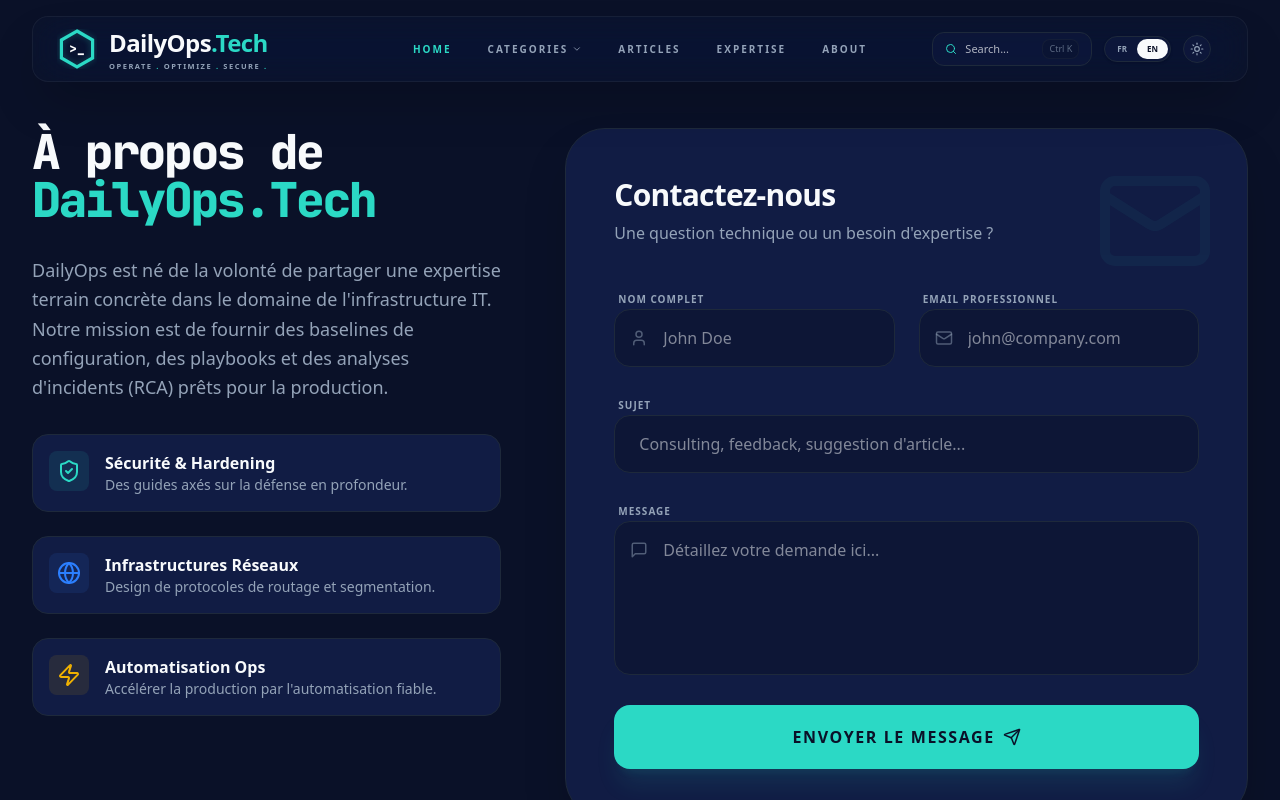
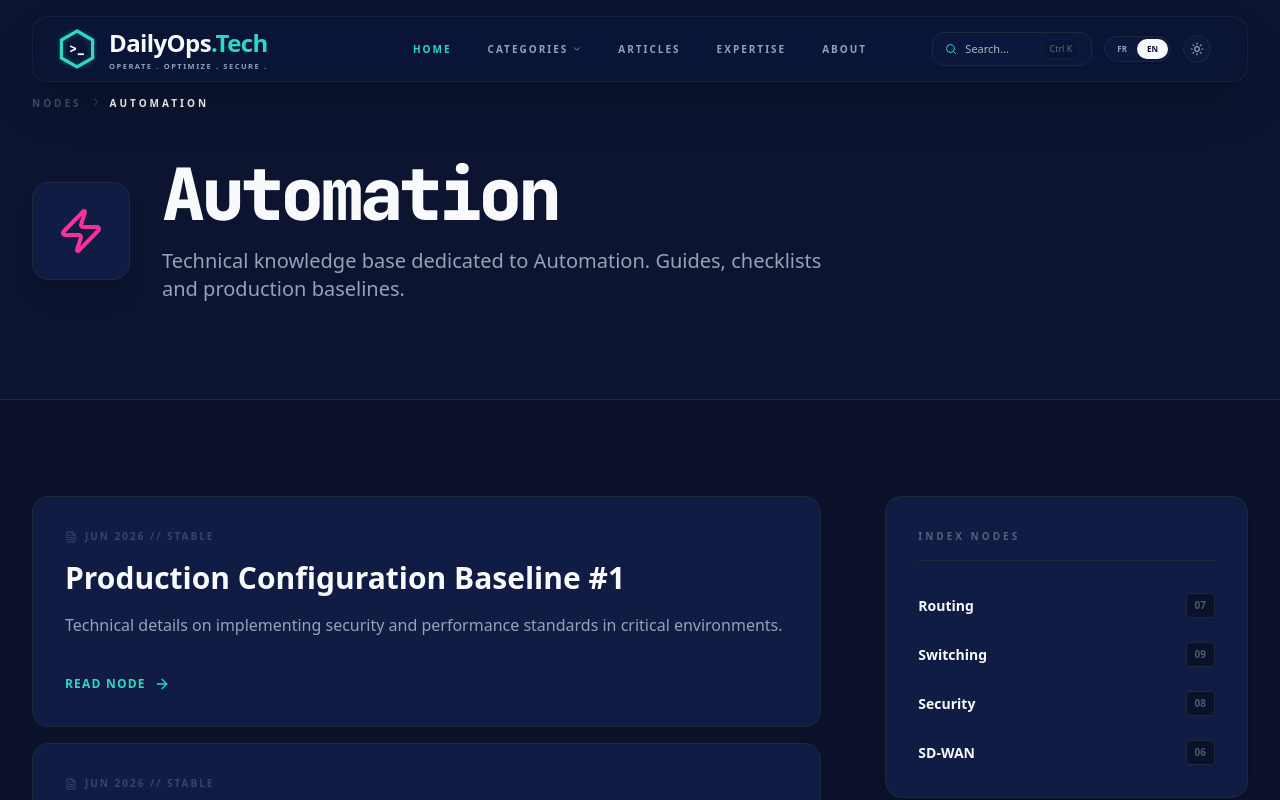
Before and after one commit to lepfsi/Site-PP, a Next.js app: page /category/automation in a window 1280 px wide. Shown: the top 800 px of the page. Built offline with nearby package versions, Linux system fonts and the light colour scheme.

Commit message:
Fix color

```diff
--- a/src/app/category/[slug]/page.tsx
+++ b/src/app/category/[slug]/page.tsx
@@ -2,185 +2,116 @@
 
 import Navbar from "@/components/Navbar";
 import Footer from "@/components/Footer";
-import { motion } from "framer-motion";
-import { Mail, Send, User, MessageSquare, ShieldCheck, Globe, Zap, RefreshCw } from "lucide-react";
-import { useState } from "react";
+import { Network, Shield, Server, Cloud, Wrench, ChevronRight, FileText, ArrowRight, Zap, Globe, Bug } from "lucide-react";
+import Link from "next/link";
+import { useParams } from "next/navigation";
 import { useLanguage } from "@/lib/LanguageContext";
 
-export default function AboutPage() {
-  const { t } = useLanguage();
-  const [formData, setFormData] = useState({
-    name: "",
-    email: "",
-    subject: "",
-    message: ""
-  });
-  const [submitted, setSubmitted] = useState(false);
+const categoriesInfo = {
+  networking: { icon: Globe, color: "text-blue-500" },
+  cybersecurity: { icon: Shield, color: "text-purple-500" },
+  infrastructure: { icon: Server, color: "text-emerald-500" },
+  cloud: { icon: Cloud, color: "text-blue-400" },
+  automation: { icon: Zap, color: "text-pink-500" },
+  troubleshooting: { icon: Bug, color: "text-orange-500" },
+};
 
-  const handleSubmit = (e: React.FormEvent) => {
-    e.preventDefault();
-    setSubmitted(true);
-    // Simulate API call
-    setTimeout(() => {
-      setSubmitted(false);
-      setFormData({ name: "", email: "", subject: "", message: "" });
-      alert("Message envoyé avec succès ! Nous vous recontacterons bientôt.");
-    }, 2000);
-  };
+export default function CategoryPage() {
+  const params = useParams();
+  const { lang } = useLanguage();
+  const slug = params.slug as string;
+  const category = categoriesInfo[slug as keyof typeof categoriesInfo] || categoriesInfo.networking;
+
+  const title = slug.charAt(0).toUpperCase() + slug.slice(1);
 
   return (
     <main className="min-h-screen flex flex-col bg-bg-primary">
       <Navbar />
+      <div className="flex-grow">
+        <header className="py-24 border-b border-border-main bg-bg-secondary/30 relative overflow-hidden">
+          <div className="scanline"></div>
+          <div className="mx-auto max-w-7xl px-4 sm:px-6 lg:px-8 relative z-10">
+            <nav className="flex mb-12 text-[10px] font-black text-text-secondary/40 uppercase tracking-[0.3em]">
+              <Link href="/" className="hover:text-turquoise transition-colors">Nodes</Link>
+              <ChevronRight className="mx-2 h-3 w-3" />
+              <span className="text-text-primary">{title}</span>
+            </nav>
+            <div className="flex items-center space-x-8">
+              <div className={`p-6 rounded-2xl bg-bg-secondary border border-border-main shadow-xl ${category.color}`}>
+                <category.icon size={48} />
+              </div>
+              <div>
+                <h1 className="text-5xl md:text-7xl font-black text-text-primary tracking-tighter code-font">{title}</h1>
+                <p className="mt-4 text-text-secondary text-xl font-medium max-w-2xl">
+                  {lang === "FR"
+                    ? `Base de connaissances technique dédiée au ${title}. Guides, checklists et baselines de production.`
+                    : `Technical knowledge base dedicated to ${title}. Guides, checklists and production baselines.`}
+                </p>
+              </div>
+            </div>
+          </div>
+        </header>
 
-      <div className="flex-grow pt-32 pb-24">
-        <div className="container-custom">
-          <div className="grid grid-cols-1 lg:grid-cols-12 gap-16">
+        <section className="py-24">
+          <div className="mx-auto max-w-7xl px-4 sm:px-6 lg:px-8">
+            <div className="grid grid-cols-1 lg:grid-cols-3 gap-16">
+              <div className="lg:col-span-2 space-y-4">
+                {[1, 2, 3].map((i) => (
+                  <article key={i} className="p-8 rounded-2xl border border-border-main bg-bg-secondary hover:border-turquoise transition-all group">
+                    <div className="flex items-center text-[10px] font-black text-text-secondary/30 mb-4 uppercase tracking-[0.2em]">
+                      <FileText className="mr-2 h-3 w-3" />
+                      JUN 2026 // STABLE
+                    </div>
+                    <h2 className="text-3xl font-bold text-text-primary mb-4 group-hover:text-turquoise transition-colors">
+                      {lang === "FR" ? "Baseline de configuration Production" : "Production Configuration Baseline"} #{i}
+                    </h2>
+                    <p className="text-text-secondary mb-8 leading-relaxed font-medium">
+                      {lang === "FR"
+                        ? "Détails techniques sur l'implémentation des standards de sécurité et de performance en environnement critique."
+                        : "Technical details on implementing security and performance standards in critical environments."}
+                    </p>
+                    <Link href="#" className="inline-flex items-center text-xs font-black uppercase tracking-widest text-turquoise group-hover:underline">
+                      Read Node <ArrowRight className="ml-2 h-4 w-4" />
+                    </Link>
+                  </article>
+                ))}
+              </div>
 
-            {/* Left side: Information */}
-            <div className="lg:col-span-5">
-              <motion.div
-                initial={{ opacity: 0, x: -20 }}
-                animate={{ opacity: 1, x: 0 }}
-                transition={{ duration: 0.5 }}
-              >
-                <h1 className="text-4xl md:text-5xl font-black text-text-primary mb-8 tracking-tighter code-font">
-                  À propos de <span className="text-turquoise">DailyOps.Tech</span>
-                </h1>
-
-                <p className="text-text-secondary text-lg mb-8 leading-relaxed font-medium">
-                  DailyOps est né de la volonté de partager une expertise terrain concrète dans le domaine de l'infrastructure IT.
-                  Notre mission est de fournir des baselines de configuration, des playbooks et des analyses d'incidents (RCA)
-                  prêts pour la production.
-                </p>
-
-                <div className="space-y-6 mb-12">
-                  <div className="flex items-start space-x-4 p-4 bg-bg-secondary border border-border-main rounded-2xl">
-                    <div className="p-2 bg-turquoise/10 text-turquoise rounded-lg">
-                      <ShieldCheck size={24} />
-                    </div>
-                    <div>
-                      <h4 className="font-bold text-text-primary">Sécurité & Hardening</h4>
-                      <p className="text-sm text-text-secondary">Des guides axés sur la défense en profondeur.</p>
-                    </div>
-                  </div>
-
-                  <div className="flex items-start space-x-4 p-4 bg-bg-secondary border border-border-main rounded-2xl">
-                    <div className="p-2 bg-blue-500/10 text-blue-500 rounded-lg">
-                      <Globe size={24} />
-                    </div>
-                    <div>
-                      <h4 className="font-bold text-text-primary">Infrastructures Réseaux</h4>
-                      <p className="text-sm text-text-secondary">Design de protocoles de routage et segmentation.</p>
-                    </div>
-                  </div>
-
-                  <div className="flex items-start space-x-4 p-4 bg-bg-secondary border border-border-main rounded-2xl">
-                    <div className="p-2 bg-yellow-500/10 text-yellow-500 rounded-lg">
-                      <Zap size={24} />
-                    </div>
-                    <div>
-                      <h4 className="font-bold text-text-primary">Automatisation Ops</h4>
-                      <p className="text-sm text-text-secondary">Accélérer la production par l'automatisation fiable.</p>
-                    </div>
-                  </div>
-                </div>
-              </motion.div>
-            </div>
-
-            {/* Right side: Contact Form */}
-            <div className="lg:col-span-7">
-              <motion.div
-                initial={{ opacity: 0, y: 20 }}
-                animate={{ opacity: 1, y: 0 }}
-                transition={{ duration: 0.5, delay: 0.2 }}
-                className="bg-bg-secondary border border-border-main rounded-[2.5rem] p-8 md:p-12 shadow-2xl relative overflow-hidden"
-              >
-                <div className="absolute top-0 right-0 p-8 opacity-5">
-                   <Mail size={120} className="text-turquoise" />
+              <aside className="space-y-8">
+                <div className="p-8 rounded-2xl border border-border-main bg-bg-secondary shadow-sm">
+                  <h3 className="text-[10px] font-black uppercase tracking-[0.3em] text-text-secondary/50 mb-8 border-b border-border-main pb-4">Index Nodes</h3>
+                  <ul className="space-y-6">
+                    {["Routing", "Switching", "Security", "SD-WAN"].map(item => (
+                      <li key={item} className="flex justify-between items-center group cursor-pointer">
+                        <span className="text-sm font-bold text-text-primary group-hover:text-turquoise transition-colors">{item}</span>
+                        <span className="text-[10px] font-black bg-bg-primary px-2 py-1 rounded border border-border-main text-text-secondary/50 group-hover:border-turquoise group-hover:text-turquoise transition-all">0{item.length}</span>
+                      </li>
+                    ))}
+                  </ul>
                 </div>
 
-                <h2 className="text-3xl font-black text-text-primary mb-2 tracking-tight">Contactez-nous</h2>
-                <p className="text-text-secondary mb-10 font-medium">Une question technique ou un besoin d'expertise ?</p>
-
-                <form onSubmit={handleSubmit} className="space-y-6 relative z-10">
-                  <div className="grid grid-cols-1 md:grid-cols-2 gap-6">
-                    <div className="space-y-2">
-                      <label className="text-[10px] font-black uppercase tracking-widest text-text-secondary ml-1">Nom complet</label>
-                      <div className="relative">
-                        <User className="absolute left-4 top-1/2 -translate-y-1/2 text-text-secondary/50" size={18} />
-                        <input
-                          type="text"
-                          required
-                          value={formData.name}
-                          onChange={(e) => setFormData({...formData, name: e.target.value})}
-                          className="w-full bg-bg-primary/50 border border-border-main rounded-2xl px-12 py-4 text-text-primary focus:ring-2 focus:ring-turquoise focus:border-transparent outline-none transition-all"
-                          placeholder="John Doe"
-                        />
-                      </div>
-                    </div>
-                    <div className="space-y-2">
-                      <label className="text-[10px] font-black uppercase tracking-widest text-text-secondary ml-1">Email professionnel</label>
-                      <div className="relative">
-                        <Mail className="absolute left-4 top-1/2 -translate-y-1/2 text-text-secondary/50" size={18} />
-                        <input
-                          type="email"
-                          required
-                          value={formData.email}
-                          onChange={(e) => setFormData({...formData, email: e.target.value})}
-                          className="w-full bg-bg-primary/50 border border-border-main rounded-2xl px-12 py-4 text-text-primary focus:ring-2 focus:ring-turquoise focus:border-transparent outline-none transition-all"
-                          placeholder="john@company.com"
-                        />
-                      </div>
-                    </div>
+                <div className="p-8 rounded-2xl bg-text-primary text-bg-primary relative overflow-hidden group shadow-2xl">
+                  <div className="relative z-10">
+                    <h3 className="text-xl font-bold mb-4">{lang === "FR" ? "Besoin d'expertise ?" : "Need Expertise?"}</h3>
+                    <p className="text-sm text-bg-primary/50 mb-8 leading-relaxed">
+                      {lang === "FR"
+                        ? "Design d'architecture, troubleshooting complexe et audit de production."
+                        : "Architecture design, complex troubleshooting and production audit."}
+                    </p>
+                    {/* FIXED LINK TO ABOUT PAGE */}
+                    <Link href="/about">
+                      <button className="w-full py-4 bg-turquoise text-navy text-xs font-black uppercase tracking-widest rounded-xl hover:bg-white transition-colors">
+                        Contact NOC
+                      </button>
+                    </Link>
                   </div>
-
-                  <div className="space-y-2">
-                    <label className="text-[10px] font-black uppercase tracking-widest text-text-secondary ml-1">Sujet</label>
-                    <input
-                      type="text"
-                      required
-                      value={formData.subject}
-                      onChange={(e) => setFormData({...formData, subject: e.target.value})}
-                      className="w-full bg-bg-primary/50 border border-border-main rounded-2xl px-6 py-4 text-text-primary focus:ring-2 focus:ring-turquoise focus:border-transparent outline-none transition-all"
-                      placeholder="Consulting, feedback, suggestion d'article..."
-                    />
-                  </div>
-
-                  <div className="space-y-2">
-                    <label className="text-[10px] font-black uppercase tracking-widest text-text-secondary ml-1">Message</label>
-                    <div className="relative">
-                      <MessageSquare className="absolute left-4 top-5 text-text-secondary/50" size={18} />
-                      <textarea
-                        required
-                        value={formData.message}
-                        onChange={(e) => setFormData({...formData, message: e.target.value})}
-                        rows={5}
-                        className="w-full bg-bg-primary/50 border border-border-main rounded-2xl px-12 py-4 text-text-primary focus:ring-2 focus:ring-turquoise focus:border-transparent outline-none transition-all resize-none"
-                        placeholder="Détaillez votre demande ici..."
-                      ></textarea>
-                    </div>
-                  </div>
-
-                  <button
-                    disabled={submitted}
-                    className="w-full bg-turquoise text-navy font-black py-5 rounded-2xl uppercase tracking-widest hover:scale-[1.02] active:scale-95 transition-all shadow-xl shadow-turquoise/10 flex items-center justify-center space-x-2"
-                  >
-                    {submitted ? (
-                      <span className="flex items-center"><RefreshCw className="animate-spin mr-2" size={20} /> Envoi en cours...</span>
-                    ) : (
-                      <>
-                        <span>Envoyer le message</span>
-                        <Send size={18} />
-                      </>
-                    )}
-                  </button>
-                </form>
-              </motion.div>
+                  <category.icon className="absolute -right-8 -bottom-8 h-40 w-40 text-bg-primary/5 rotate-12 group-hover:rotate-0 transition-transform duration-500" />
+                </div>
+              </aside>
             </div>
           </div>
-        </div>
+        </section>
       </div>
-
       <Footer />
     </main>
   );
```
